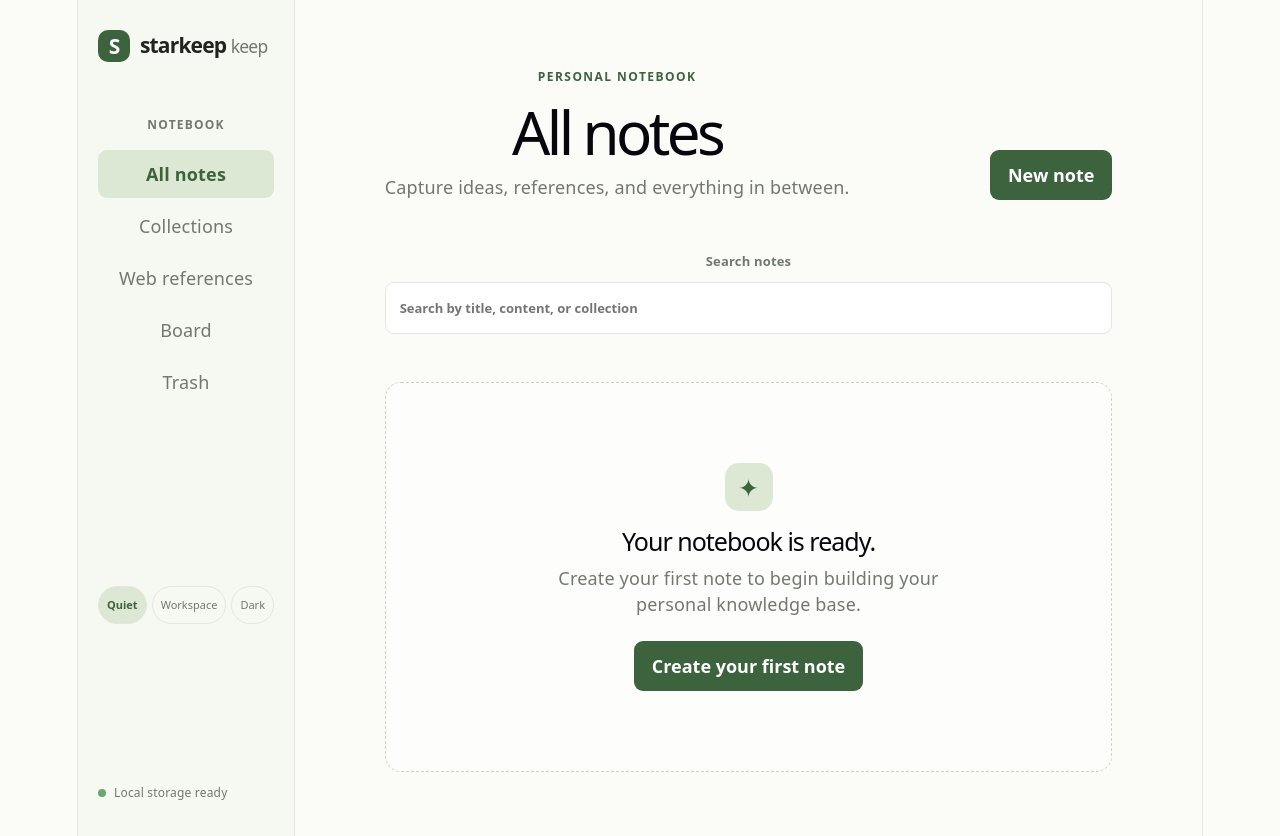
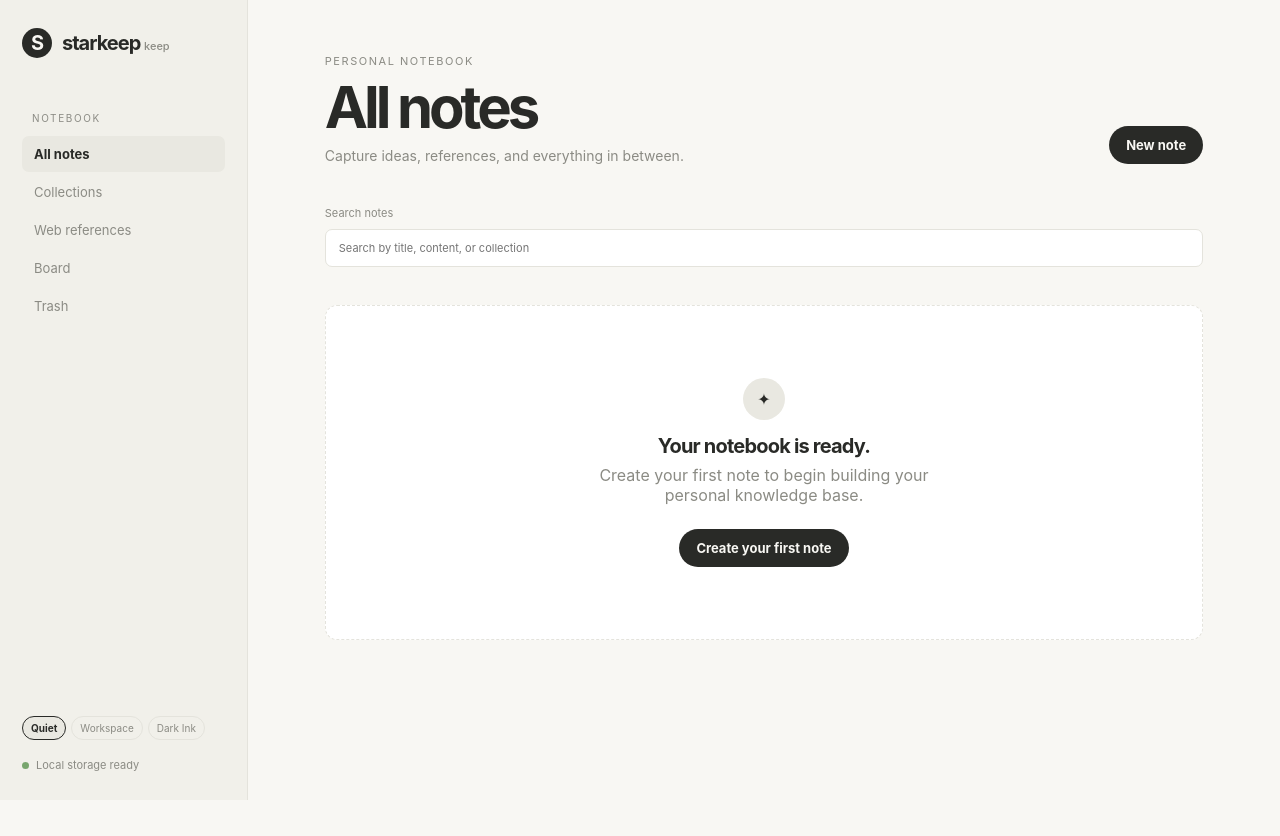
Before and after one commit to starkeep-notes/starkeep, a React (Vite) app: page / in a window 1280 px wide. After the commit the page ends 800 px from the top, so only its background shows below. Built offline with nearby package versions, Linux system fonts and the light colour scheme.

Commit message:
feat: redesign app styling with theme-aware workspace layout
Refresh the application UI with a refined layout, typography, spacing, and color system, while adding dedicated light, workspace, and dark theme variables for a consistent adaptive experience.

```diff
--- a/src/App.css
+++ b/src/App.css
@@ -1,265 +1,101 @@
 :root {
-  --ink: #20231f;
-  --muted: #72786f;
-  --line: #e4e7df;
-  --paper: #fbfcf8;
+  --paper: #f8f7f3;
   --surface: #ffffff;
-  --sidebar: #f6f8f2;
-  --sage: #dce8d4;
-  --green: #3d633e;
+  --surface-soft: #f0efe9;
+  --ink: #292a27;
+  --muted: #8b8b84;
+  --line: #e4e3dc;
+  --accent: #292a27;
+  --accent-soft: #e9e8e1;
+  --sidebar: #f1f0ea;
+  --shadow: 0 12px 30px rgba(38, 39, 34, .06);
 }
-:root[data-theme="workspace"] { --paper: #f4f1e9; --surface: #fffdf8; --sidebar: #e7e2d7; --line: #d8d0c2; --sage: #ded5c7; --green: #765c40; }
-:root[data-theme="dark"] { --ink: #e9edf2; --muted: #98a0ad; --line: #303744; --paper: #171a20; --surface: #20252e; --sidebar: #12151b; --sage: #293441; --green: #a8c7ff; }
-
+:root[data-theme="workspace"] {
+  --paper: #f3f0e8; --surface: #fffdf8; --surface-soft: #e8e2d6;
+  --ink: #302e29; --muted: #898175; --line: #ddd6c9; --accent: #76583c;
+  --accent-soft: #e8ddcd; --sidebar: #e9e3d8; --shadow: 0 10px 24px rgba(73, 56, 36, .08);
+}
+:root[data-theme="dark"] {
+  --paper: #17191d; --surface: #202329; --surface-soft: #292d34;
+  --ink: #f0eee8; --muted: #9b9da3; --line: #353941; --accent: #f5d76e;
+  --accent-soft: #39362a; --sidebar: #111317; --shadow: 0 12px 30px rgba(0,0,0,.28);
+}
 * { box-sizing: border-box; }
-body { margin: 0; background: var(--paper); color: var(--ink); transition: background .2s, color .2s; }
-small { color: var(--muted); font-weight: 500; }
-.app-shell.theme-workspace { letter-spacing: .01em; }
-.app-shell.theme-dark .brand-mark { background: #d6e4ff; color: #152033; }
-.app-shell.theme-dark .primary-button { background: #a8c7ff; color: #152033; }
-button, input { font: inherit; }
+body { margin: 0; background: var(--paper); color: var(--ink); font-family: Inter, ui-sans-serif, system-ui, -apple-system, "Segoe UI", sans-serif; }
+button, input, select { font: inherit; }
 button { cursor: pointer; }
-.app-shell { display: flex; min-height: 100vh; }
-.sidebar { width: 250px; border-right: 1px solid var(--line); padding: 30px 20px; display: flex; flex-direction: column; background: var(--sidebar); }
-.brand { display: flex; align-items: center; gap: 10px; font-size: 21px; font-weight: 700; letter-spacing: -.04em; }
-.brand-mark { display: grid; place-items: center; width: 32px; height: 32px; border-radius: 10px; background: var(--green); color: white; }
-.theme-switcher { display: flex; gap: 5px; margin-top: auto; padding-top: 24px; }
-.theme-switcher button { border: 1px solid var(--line); border-radius: 999px; padding: 5px 8px; background: transparent; color: var(--muted); font-size: 11px; text-transform: capitalize; }
-.theme-switcher button.selected { background: var(--sage); color: var(--green); font-weight: 700; }
-.sidebar-label { margin: 50px 12px 12px; color: var(--muted); font-size: 12px; font-weight: 700; letter-spacing: .1em; text-transform: uppercase; }
-nav { display: grid; gap: 4px; }
-nav a { padding: 11px 12px; border-radius: 9px; color: var(--muted); text-decoration: none; }
-nav a:hover, nav a.active { background: var(--sage); color: var(--green); font-weight: 600; }
-.sidebar-footer { display: flex; gap: 8px; align-items: center; margin-top: auto; color: var(--muted); font-size: 12px; }
-.status-dot { width: 8px; height: 8px; border-radius: 50%; background: #6da66e; }
-.app-state { display: grid; min-height: 100vh; place-content: center; justify-items: center; gap: 12px; padding: 24px; color: var(--muted); text-align: center; }
-.app-state p { margin: 0; }
-.app-state-error { color: var(--ink); }
-.app-state-error h1 { font-size: clamp(32px, 5vw, 52px); }
-.app-state-error p { max-width: 420px; color: var(--muted); }
-.app-state-error small { max-width: 600px; overflow-wrap: anywhere; color: var(--muted); }
-.app-state-error .primary-button { margin-top: 8px; }
-.main-content { width: min(100%, 1080px); padding: 64px clamp(24px, 7vw, 90px); }
-.page-heading { display: flex; align-items: end; justify-content: space-between; gap: 20px; }
-.eyebrow { margin: 0 0 12px; color: var(--green); font-size: 12px; font-weight: 700; letter-spacing: .12em; text-transform: uppercase; }
-h1 { margin: 0; font-size: clamp(36px, 5vw, 60px); letter-spacing: -.06em; line-height: 1; }
-h2 { margin: 16px 0 8px; font-size: 25px; letter-spacing: -.04em; }
-.muted { margin: 12px 0 0; color: var(--muted); }
-.primary-button { border: 0; border-radius: 9px; padding: 12px 18px; background: var(--green); color: white; font-weight: 600; }
-.primary-button:hover { background: #2d4f2f; }
-.search-field { display: grid; gap: 8px; margin-top: 48px; color: var(--muted); font-size: 13px; font-weight: 600; }
-.search-field input, .filter-field select, .editor-collection select, .collection-form select { width: 100%; border: 1px solid var(--line); border-radius: 9px; padding: 12px 14px; background: var(--surface); color: var(--ink); outline-color: var(--green); }
-.filter-field, .editor-collection { display: grid; gap: 8px; margin-top: 16px; color: var(--muted); font-size: 13px; font-weight: 600; }
-.editor-collection { max-width: 280px; margin-top: 20px; }
-.empty-state { margin-top: 48px; padding: 80px 24px; border: 1px dashed #cbd5c4; border-radius: 16px; text-align: center; background: rgba(255,255,255,.6); }
-.empty-state p { margin: 0 auto 24px; max-width: 390px; color: var(--muted); }
-.empty-icon { display: inline-grid; place-items: center; width: 48px; height: 48px; border-radius: 14px; background: var(--sage); color: var(--green); font-size: 25px; }
-.note-grid { display: grid; grid-template-columns: repeat(auto-fill, minmax(220px, 1fr)); gap: 16px; margin-top: 32px; }
-.note-card { padding: 20px; border: 1px solid var(--line); border-radius: 12px; background: var(--surface); cursor: pointer; }
-.board-page .note-grid { grid-template-columns: repeat(auto-fill, minmax(250px, 1fr)); }
+.app-shell { min-height: 100vh; display: grid; grid-template-columns: 248px minmax(0, 1fr); }
+.sidebar { position: sticky; top: 0; height: 100vh; display: flex; flex-direction: column; padding: 28px 22px; border-right: 1px solid var(--line); background: var(--sidebar); }
+.brand { display: flex; align-items: center; gap: 10px; font-size: 20px; letter-spacing: -.05em; font-weight: 700; }
+.brand small { color: var(--muted); font-size: 11px; font-weight: 500; letter-spacing: 0; }
+.brand-mark { width: 30px; height: 30px; display: grid; place-items: center; border-radius: 50%; background: var(--accent); color: var(--paper); }
+.sidebar-label { margin: 54px 10px 12px; color: var(--muted); font-size: 10px; letter-spacing: .16em; text-transform: uppercase; }
+nav { display: grid; gap: 2px; }
+nav a { display: flex; align-items: center; padding: 10px 12px; border-radius: 7px; color: var(--muted); text-decoration: none; font-size: 13px; }
+nav a:hover, nav a.active { background: var(--accent-soft); color: var(--accent); font-weight: 650; }
+.theme-switcher { display: flex; gap: 5px; margin-top: auto; padding-top: 28px; }
+.theme-switcher button { border: 1px solid var(--line); border-radius: 999px; padding: 5px 8px; background: transparent; color: var(--muted); font-size: 10px; text-transform: capitalize; }
+.theme-switcher button.selected { border-color: var(--accent); background: var(--accent-soft); color: var(--accent); font-weight: 700; }
+.sidebar-footer { display: flex; align-items: center; gap: 7px; margin-top: 18px; color: var(--muted); font-size: 11px; }
+.status-dot { width: 7px; height: 7px; border-radius: 50%; background: #78a66e; }
+.main-content { width: 100%; min-width: 0; padding: 54px clamp(28px, 6vw, 88px); }
+.page { width: min(100%, 900px); margin: 0 auto; }
+.page-heading { display: flex; align-items: end; justify-content: space-between; gap: 24px; }
+.eyebrow { margin: 0 0 12px; color: var(--muted); font-size: 11px; letter-spacing: .14em; text-transform: uppercase; }
+h1 { margin: 0; font-size: clamp(38px, 5vw, 58px); line-height: .95; letter-spacing: -.07em; font-weight: 650; }
+h2 { margin: 14px 0 7px; font-size: 20px; letter-spacing: -.04em; }
+.muted { margin: 12px 0 0; color: var(--muted); font-size: 14px; }
+.primary-button { border: 0; border-radius: 999px; padding: 11px 17px; background: var(--accent); color: var(--paper); font-size: 13px; font-weight: 650; white-space: nowrap; }
+.primary-button:hover { opacity: .82; }
+.search-field { display: grid; gap: 9px; margin-top: 42px; color: var(--muted); font-size: 11px; }
+.search-field input, .filter-field select, .editor-collection select, .collection-form select, .collection-form input { width: 100%; border: 1px solid var(--line); border-radius: 7px; padding: 11px 13px; outline: none; background: var(--surface); color: var(--ink); }
+.search-field input:focus, select:focus, input:focus { border-color: var(--accent); }
+.filter-field, .editor-collection { display: grid; gap: 8px; margin-top: 14px; color: var(--muted); font-size: 11px; }
+.editor-collection { max-width: 280px; }
+.empty-state { margin-top: 38px; padding: 72px 24px; border: 1px dashed var(--line); border-radius: 12px; background: var(--surface); text-align: center; }
+.empty-state p { max-width: 390px; margin: 0 auto 24px; color: var(--muted); }
+.empty-icon { display: inline-grid; place-items: center; width: 42px; height: 42px; border-radius: 50%; background: var(--accent-soft); color: var(--accent); }
+.note-grid { display: grid; grid-template-columns: repeat(auto-fill, minmax(220px, 1fr)); gap: 12px; margin-top: 28px; }
+.note-card { min-height: 160px; padding: 18px; border: 1px solid var(--line); border-radius: 8px; background: var(--surface); box-shadow: var(--shadow); cursor: pointer; }
+.note-card:hover { border-color: var(--accent); transform: translateY(-2px); }
+.note-card h2 { margin-top: 0; font-size: 18px; }
+.note-card p { min-height: 44px; color: var(--muted); font-size: 13px; line-height: 1.5; white-space: pre-wrap; overflow: hidden; }
+.note-card small, .collection-row small { color: var(--muted); font-size: 11px; }
+.card-actions { margin-top: 15px; }
+.text-button { border: 0; padding: 0; background: transparent; color: var(--accent); font-size: 12px; font-weight: 650; }
+.text-button.danger { color: #b25b50; }
+.editor-panel { width: min(100%, 760px); margin: 0 auto; }
+.editor-header { display: flex; align-items: center; justify-content: space-between; margin-bottom: 42px; }
+.save-state { color: var(--muted); font-size: 11px; }
+.save-failed { color: #b25b50; }
+.title-input { width: 100%; border: 0; border-bottom: 1px solid var(--line); padding: 0 0 14px; background: transparent; color: var(--ink); font-size: clamp(30px, 5vw, 48px); font-weight: 650; outline: none; }
+.quill-editor { margin-top: 28px; border: 1px solid var(--line); border-radius: 8px; background: var(--surface); overflow: hidden; }
+.quill-editor .ql-toolbar { border: 0; border-bottom: 1px solid var(--line); background: var(--surface-soft); }
+.quill-editor .ql-container { border: 0; }
+.quill-editor .ql-editor { min-height: 360px; padding: 24px; color: var(--ink); font-size: 16px; line-height: 1.75; }
+.collection-form { display: flex; gap: 9px; margin-top: 38px; }
+.collection-form input { flex: 1; min-width: 0; }
+.collection-form select { width: auto; min-width: 180px; }
+.collection-list { display: grid; gap: 8px; margin-top: 20px; }
+.collection-row { display: flex; justify-content: space-between; padding: 15px; border: 1px solid var(--line); border-radius: 8px; background: var(--surface); }
+.board-page .note-grid { grid-template-columns: repeat(auto-fill, minmax(240px, 1fr)); gap: 18px; }
 .board-page .note-card:nth-child(3n + 1) { transform: rotate(-.6deg); }
 .board-page .note-card:nth-child(3n + 2) { transform: rotate(.45deg); }
-.note-card:hover { border-color: #a9bda4; box-shadow: 0 8px 20px rgba(39, 61, 39, .06); }
-.note-card h2 { margin-top: 0; font-size: 20px; }
-.note-card p { min-height: 48px; color: var(--muted); white-space: pre-wrap; overflow: hidden; }
-.note-card small, .collection-row small { color: var(--muted); }
-.card-actions { margin-top: 16px; }
-.text-button { border: 0; padding: 0; background: transparent; color: var(--green); font-weight: 600; }
-.text-button.danger { color: #a14d42; }
-.editor-panel { max-width: 800px; margin: 0 auto; }
-.editor-header { display: flex; justify-content: space-between; align-items: center; margin-bottom: 30px; }
-.save-state { color: var(--muted); font-size: 13px; }
-.save-failed { color: #a14d42; font-weight: 600; }
-.title-input { width: 100%; border: 0; border-bottom: 1px solid var(--line); padding: 0 0 12px; background: transparent; color: var(--ink); font-size: 38px; font-weight: 700; outline: none; }
-.quill-editor { margin-top: 30px; background: var(--surface); }
-.quill-editor .ql-editor { min-height: 360px; font-size: 17px; line-height: 1.7; }
-.collection-form { display: flex; gap: 10px; margin-top: 40px; }
-.collection-form input { flex: 1; min-width: 0; border: 1px solid var(--line); border-radius: 9px; padding: 12px; } .collection-form select { width: auto; min-width: 180px; }
-.collection-list { display: grid; gap: 8px; margin-top: 20px; }
-.collection-row { display: flex; justify-content: space-between; padding: 16px; border: 1px solid var(--line); border-radius: 9px; background: var(--surface); }
-@media (max-width: 700px) { .app-shell { display: block; } .sidebar { width: 100%; padding: 18px 20px; border-right: 0; border-bottom: 1px solid var(--line); } .sidebar-label { margin: 20px 0 8px; } nav { display: flex; overflow-x: auto; } nav a { white-space: nowrap; } .sidebar-footer { display: none; } .main-content { padding: 42px 20px; } .page-heading { align-items: start; flex-direction: column; } }
-
-.counter {
-  font-size: 16px;
-  padding: 5px 10px;
-  border-radius: 5px;
-  color: var(--accent);
-  background: var(--accent-bg);
-  border: 2px solid transparent;
-  transition: border-color 0.3s;
-  margin-bottom: 24px;
-
-  &:hover {
-    border-color: var(--accent-border);
-  }
-  &:focus-visible {
-    outline: 2px solid var(--accent);
-    outline-offset: 2px;
-  }
+.app-state { display: grid; min-height: 100vh; place-content: center; justify-items: center; gap: 12px; padding: 24px; color: var(--muted); text-align: center; }
+.app-state-error { color: var(--ink); }
+.app-state-error p, .app-state-error small { max-width: 420px; color: var(--muted); }
+.app-state-error .primary-button { margin-top: 8px; }
+@media (max-width: 700px) {
+  .app-shell { display: block; }
+  .sidebar { position: static; height: auto; padding: 18px 20px 14px; border-right: 0; border-bottom: 1px solid var(--line); }
+  .sidebar-label { margin: 22px 0 8px; }
+  nav { display: flex; overflow-x: auto; margin: 0 -5px; }
+  nav a { flex: 0 0 auto; padding: 9px 10px; white-space: nowrap; }
+  .theme-switcher { margin-top: 12px; padding-top: 0; }
+  .sidebar-footer { display: none; }
+  .main-content { padding: 34px 20px 46px; }
+  .page-heading { align-items: start; flex-direction: column; }
+  .primary-button { align-self: start; }
+  .collection-form { flex-wrap: wrap; }
+  .collection-form select { flex: 1; min-width: 0; }
 }
-
-.hero {
-  position: relative;
-
-  .base,
-  .framework,
-  .vite {
-    inset-inline: 0;
-    margin: 0 auto;
-  }
-
-  .base {
-    width: 170px;
-    position: relative;
-    z-index: 0;
-  }
-
-  .framework,
-  .vite {
-    position: absolute;
-  }
-
-  .framework {
-    z-index: 1;
-    top: 34px;
-    height: 28px;
-    transform: perspective(2000px) rotateZ(300deg) rotateX(44deg) rotateY(39deg)
-      scale(1.4);
-  }
-
-  .vite {
-    z-index: 0;
-    top: 107px;
-    height: 26px;
-    width: auto;
-    transform: perspective(2000px) rotateZ(300deg) rotateX(40deg) rotateY(39deg)
-      scale(0.8);
-  }
-}
-
-#center {
-  display: flex;
-  flex-direction: column;
-  gap: 25px;
-  place-content: center;
-  place-items: center;
-  flex-grow: 1;
-
-  @media (max-width: 1024px) {
-    padding: 32px 20px 24px;
-    gap: 18px;
-  }
-}
-
-#next-steps {
-  display: flex;
-  border-top: 1px solid var(--border);
-  text-align: left;
-
-  & > div {
-    flex: 1 1 0;
-    padding: 32px;
-    @media (max-width: 1024px) {
-      padding: 24px 20px;
-    }
-  }
-
-  .icon {
-    margin-bottom: 16px;
-    width: 22px;
-    height: 22px;
-  }
-
-  @media (max-width: 1024px) {
-    flex-direction: column;
-    text-align: center;
-  }
-}
-
-#docs {
-  border-right: 1px solid var(--border);
-
-  @media (max-width: 1024px) {
-    border-right: none;
-    border-bottom: 1px solid var(--border);
-  }
-}
-
-#next-steps ul {
-  list-style: none;
-  padding: 0;
-  display: flex;
-  gap: 8px;
-  margin: 32px 0 0;
-
-  .logo {
-    height: 18px;
-  }
-
-  a {
-    color: var(--text-h);
-    font-size: 16px;
-    border-radius: 6px;
-    background: var(--social-bg);
-    display: flex;
-    padding: 6px 12px;
-    align-items: center;
-    gap: 8px;
-    text-decoration: none;
-    transition: box-shadow 0.3s;
-
-    &:hover {
-      box-shadow: var(--shadow);
-    }
-    .button-icon {
-      height: 18px;
-      width: 18px;
-    }
-  }
-
-  @media (max-width: 1024px) {
-    margin-top: 20px;
-    flex-wrap: wrap;
-    justify-content: center;
-
-    li {
-      flex: 1 1 calc(50% - 8px);
-    }
-
-    a {
-      width: 100%;
-      justify-content: center;
-      box-sizing: border-box;
-    }
-  }
-}
-
-#spacer {
-  height: 88px;
-  border-top: 1px solid var(--border);
-  @media (max-width: 1024px) {
-    height: 48px;
-  }
-}
-
-.ticks {
-  position: relative;
-  width: 100%;
-
-  &::before,
-  &::after {
-    content: '';
-    position: absolute;
-    top: -4.5px;
-    border: 5px solid transparent;
-  }
-
-  &::before {
-    left: 0;
-    border-left-color: var(--border);
-  }
-  &::after {
-    right: 0;
-    border-right-color: var(--border);
-  }
-}
--- a/src/App.tsx
+++ b/src/App.tsx
@@ -9,6 +9,7 @@ import { NotesPage } from './NotesPage'
 const navigation = [{ label: 'All notes', path: '/' }, { label: 'Collections', path: '/collections' }, { label: 'Web references', path: '/references' }, { label: 'Board', path: '/board' }, { label: 'Trash', path: '/trash' }]
 const themes = ['quiet', 'workspace', 'dark'] as const
 type Theme = typeof themes[number]
+const themeLabels: Record<Theme, string> = { quiet: 'Quiet', workspace: 'Workspace', dark: 'Dark ink' }
 const now = () => Date.now()
 const newId = () => crypto.randomUUID()
 
@@ -52,6 +53,6 @@ function App() {
   if (storageState === 'opening') return <main className="app-state" aria-live="polite"><span className="status-dot" /><p>Opening your local notebook…</p></main>
   if (storageState === 'error') return <main className="app-state app-state-error" role="alert"><span className="empty-icon">!</span><h1>Storage unavailable</h1><p>Starkeep could not open its local notebook. Your existing data has not been changed.</p><small>{storageError}</small><button className="primary-button" type="button" onClick={openDatabase}>Try again</button></main>
 
-  return <HashRouter><div className={`app-shell theme-${theme}`}><aside className="sidebar"><div className="brand"><span className="brand-mark">S</span><span>starkeep <small>keep</small></span></div><p className="sidebar-label">Notebook</p><nav aria-label="Primary navigation">{navigation.map((item) => <NavLink key={item.path} to={item.path} end={item.path === '/'}>{item.label}</NavLink>)}</nav><div className="theme-switcher" aria-label="Choose visual theme">{themes.map((item) => <button key={item} className={theme === item ? 'selected' : ''} type="button" onClick={() => setTheme(item)}>{item}</button>)}</div><div className="sidebar-footer"><span className="status-dot" />Local storage ready</div></aside><main className="main-content"><Routes><Route path="/" element={<NotesPage />} /><Route path="/notes/:noteId" element={<NotesPage />} /><Route path="/collections" element={<CollectionsPage />} /><Route path="/references" element={<PlaceholderPage title="Web references" description="Browse notes that connect back to pages across the web." />} /><Route path="/board" element={<NotesPage board />} /><Route path="/trash" element={<NotesPage showTrash />} /><Route path="/trash/notes/:noteId" element={<NotesPage showTrash />} /></Routes></main></div></HashRouter>
+  return <HashRouter><div className={`app-shell theme-${theme}`}><aside className="sidebar"><div className="brand"><span className="brand-mark">S</span><span>starkeep <small>keep</small></span></div><p className="sidebar-label">Notebook</p><nav aria-label="Primary navigation">{navigation.map((item) => <NavLink key={item.path} to={item.path} end={item.path === '/'}>{item.label}</NavLink>)}</nav><div className="theme-switcher" aria-label="Choose visual theme">{themes.map((item) => <button key={item} className={theme === item ? 'selected' : ''} type="button" onClick={() => setTheme(item)}>{themeLabels[item]}</button>)}</div><div className="sidebar-footer"><span className="status-dot" />Local storage ready</div></aside><main className="main-content"><Routes><Route path="/" element={<NotesPage />} /><Route path="/notes/:noteId" element={<NotesPage />} /><Route path="/collections" element={<CollectionsPage />} /><Route path="/references" element={<PlaceholderPage title="Web references" description="Browse notes that connect back to pages across the web." />} /><Route path="/board" element={<NotesPage board />} /><Route path="/trash" element={<NotesPage showTrash />} /><Route path="/trash/notes/:noteId" element={<NotesPage showTrash />} /></Routes></main></div></HashRouter>
 }
 export default App
--- a/src/index.css
+++ b/src/index.css
@@ -1,112 +1,3 @@
-/* Global defaults are kept here; application layout styles live in App.css. */
-:root {
-  --text: #6b6375;
-  --text-h: #08060d;
-  --bg: #fff;
-  --border: #e5e4e7;
-  --code-bg: #f4f3ec;
-  --accent: #aa3bff;
-  --accent-bg: rgba(170, 59, 255, 0.1);
-  --accent-border: rgba(170, 59, 255, 0.5);
-  --social-bg: rgba(244, 243, 236, 0.5);
-  --shadow:
-    rgba(0, 0, 0, 0.1) 0 10px 15px -3px, rgba(0, 0, 0, 0.05) 0 4px 6px -2px;
-
-  --sans: system-ui, 'Segoe UI', Roboto, sans-serif;
-  --heading: system-ui, 'Segoe UI', Roboto, sans-serif;
-  --mono: ui-monospace, Consolas, monospace;
-
-  font: 18px/145% var(--sans);
-  letter-spacing: 0.18px;
-  color-scheme: light dark;
-  color: var(--text);
-  background: var(--bg);
-  font-synthesis: none;
-  text-rendering: optimizeLegibility;
-  -webkit-font-smoothing: antialiased;
-  -moz-osx-font-smoothing: grayscale;
-
-  @media (max-width: 1024px) {
-    font-size: 16px;
-  }
-}
-
-@media (prefers-color-scheme: dark) {
-  :root {
-    --text: #9ca3af;
-    --text-h: #f3f4f6;
-    --bg: #16171d;
-    --border: #2e303a;
-    --code-bg: #1f2028;
-    --accent: #c084fc;
-    --accent-bg: rgba(192, 132, 252, 0.15);
-    --accent-border: rgba(192, 132, 252, 0.5);
-    --social-bg: rgba(47, 48, 58, 0.5);
-    --shadow:
-      rgba(0, 0, 0, 0.4) 0 10px 15px -3px, rgba(0, 0, 0, 0.25) 0 4px 6px -2px;
-  }
-
-  #social .button-icon {
-    filter: invert(1) brightness(2);
-  }
-}
-
-#root {
-  width: 1126px;
-  max-width: 100%;
-  margin: 0 auto;
-  text-align: center;
-  border-inline: 1px solid var(--border);
-  min-height: 100svh;
-  display: flex;
-  flex-direction: column;
-  box-sizing: border-box;
-}
-
-body {
-  margin: 0;
-}
-
-h1,
-h2 {
-  font-family: var(--heading);
-  font-weight: 500;
-  color: var(--text-h);
-}
-
-h1 {
-  font-size: 56px;
-  letter-spacing: -1.68px;
-  margin: 32px 0;
-  @media (max-width: 1024px) {
-    font-size: 36px;
-    margin: 20px 0;
-  }
-}
-h2 {
-  font-size: 24px;
-  line-height: 118%;
-  letter-spacing: -0.24px;
-  margin: 0 0 8px;
-  @media (max-width: 1024px) {
-    font-size: 20px;
-  }
-}
-p {
-  margin: 0;
-}
-
-code,
-.counter {
-  font-family: var(--mono);
-  display: inline-flex;
-  border-radius: 4px;
-  color: var(--text-h);
-}
-
-code {
-  font-size: 15px;
-  line-height: 135%;
-  padding: 4px 8px;
-  background: var(--code-bg);
-}
+:root { font-synthesis: none; text-rendering: optimizeLegibility; -webkit-font-smoothing: antialiased; }
+html, body, #root { min-width: 320px; min-height: 100%; }
+#root { min-height: 100vh; }
```
